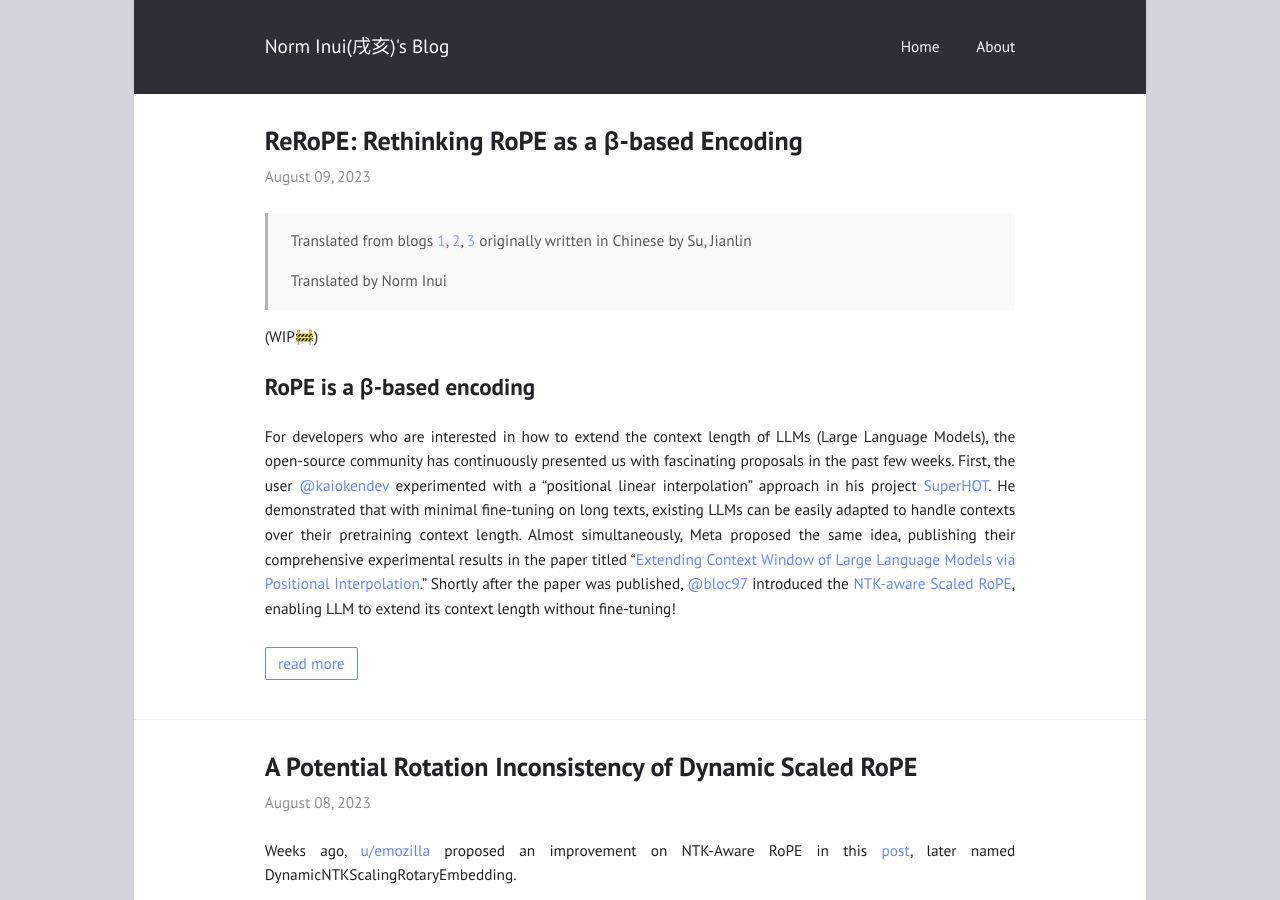
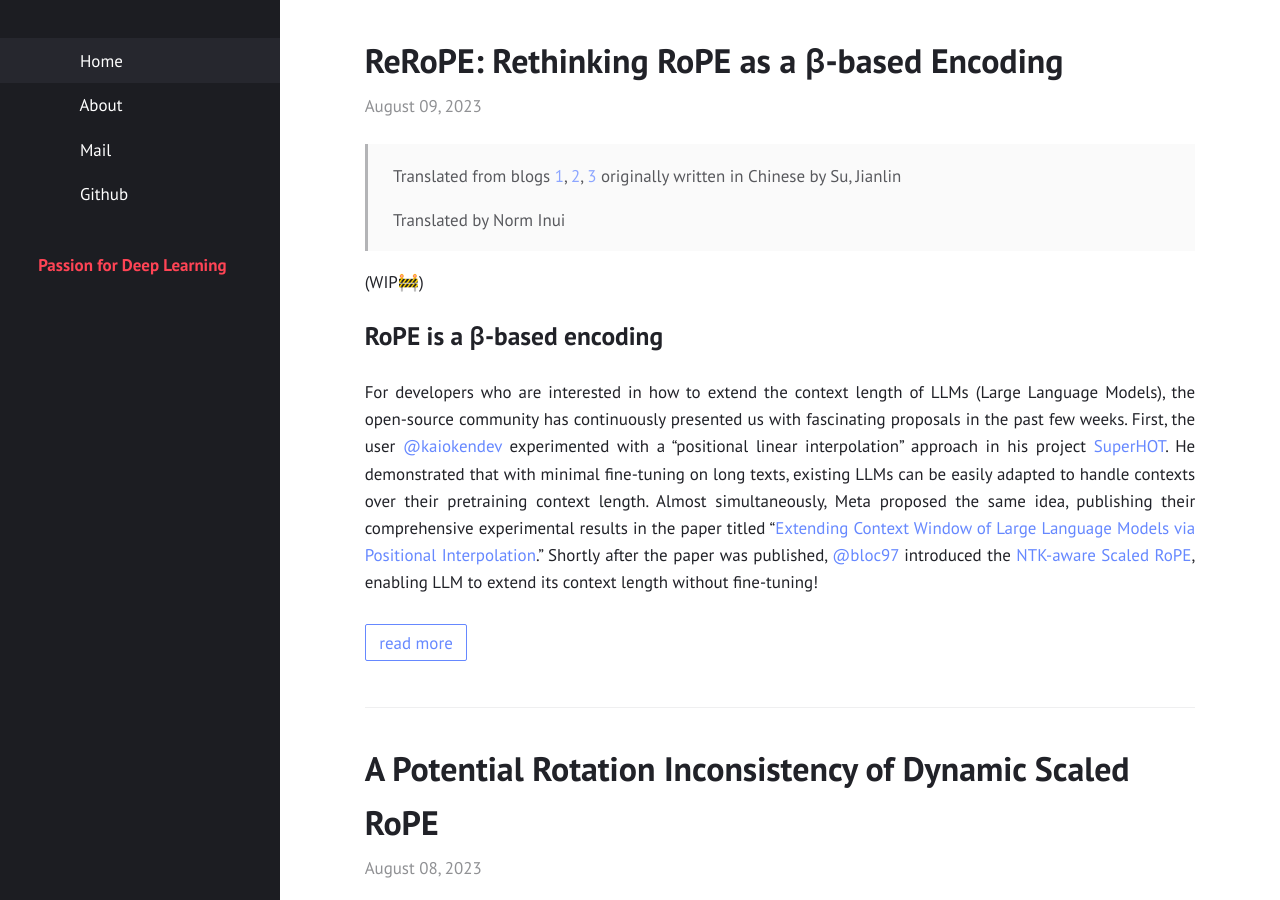
Before and after one commit to NormXU/NormXU.github.io, a Jekyll site: the page built from index.html, in a window 1280 px wide and 900 px high. Built offline with Jekyll 4.4.1, drawn with Linux system fonts in a browser that asks for light colours; some of the changed text lies outside the part shown.

Commit message:
update title and categories

```diff
--- a/_config.yml
+++ b/_config.yml
@@ -10,8 +10,8 @@ date_format: "%B %d, %Y"
 
 show_excerpts: true        # show article excerpts on the home page
 show_frame: true           # adds a gray frame to the site
-show_sidebar: false        # show a sidebar instead of the usual header
-minimal: false             # use a dark header
+show_sidebar: true        # show a sidebar instead of the usual header
+minimal: true             # use a dark header
 mathjax: true
 # Menu
 
```
